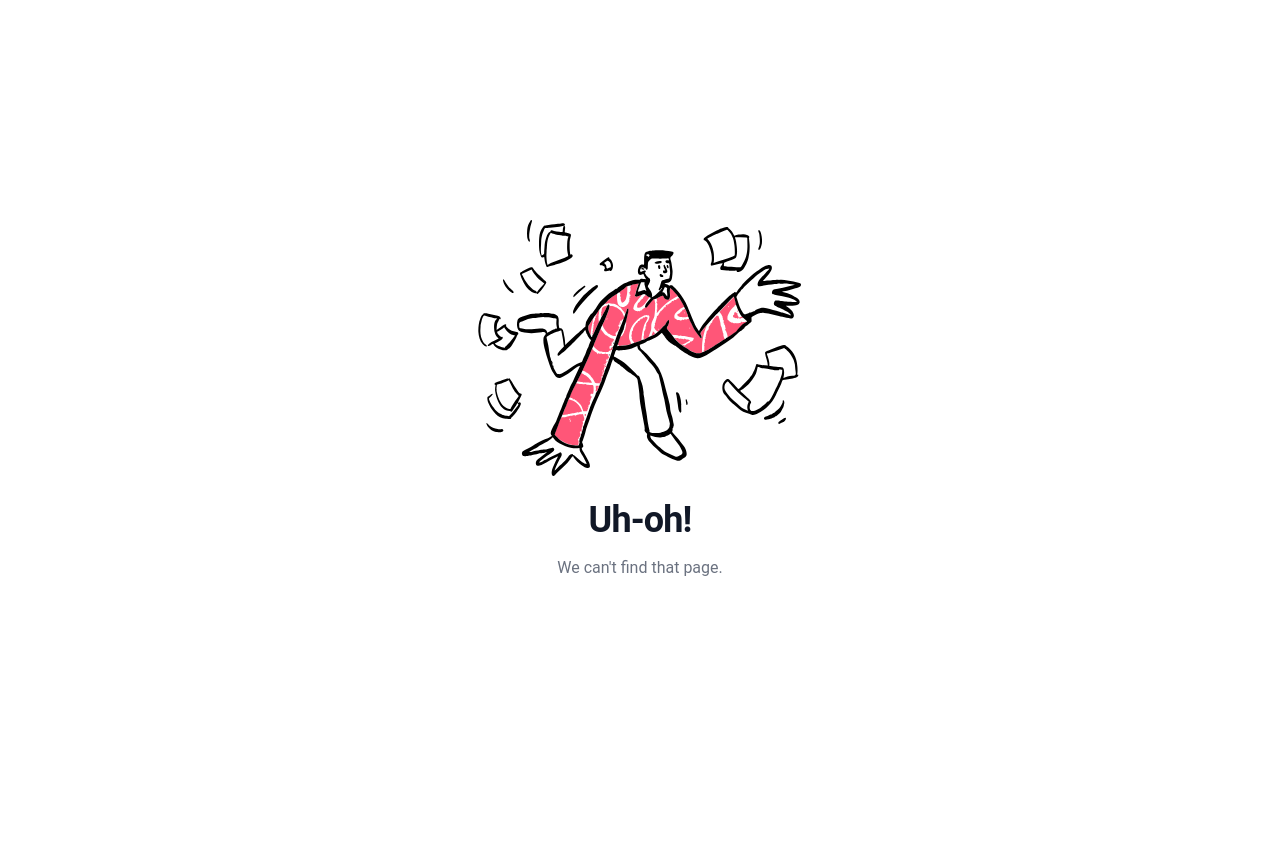
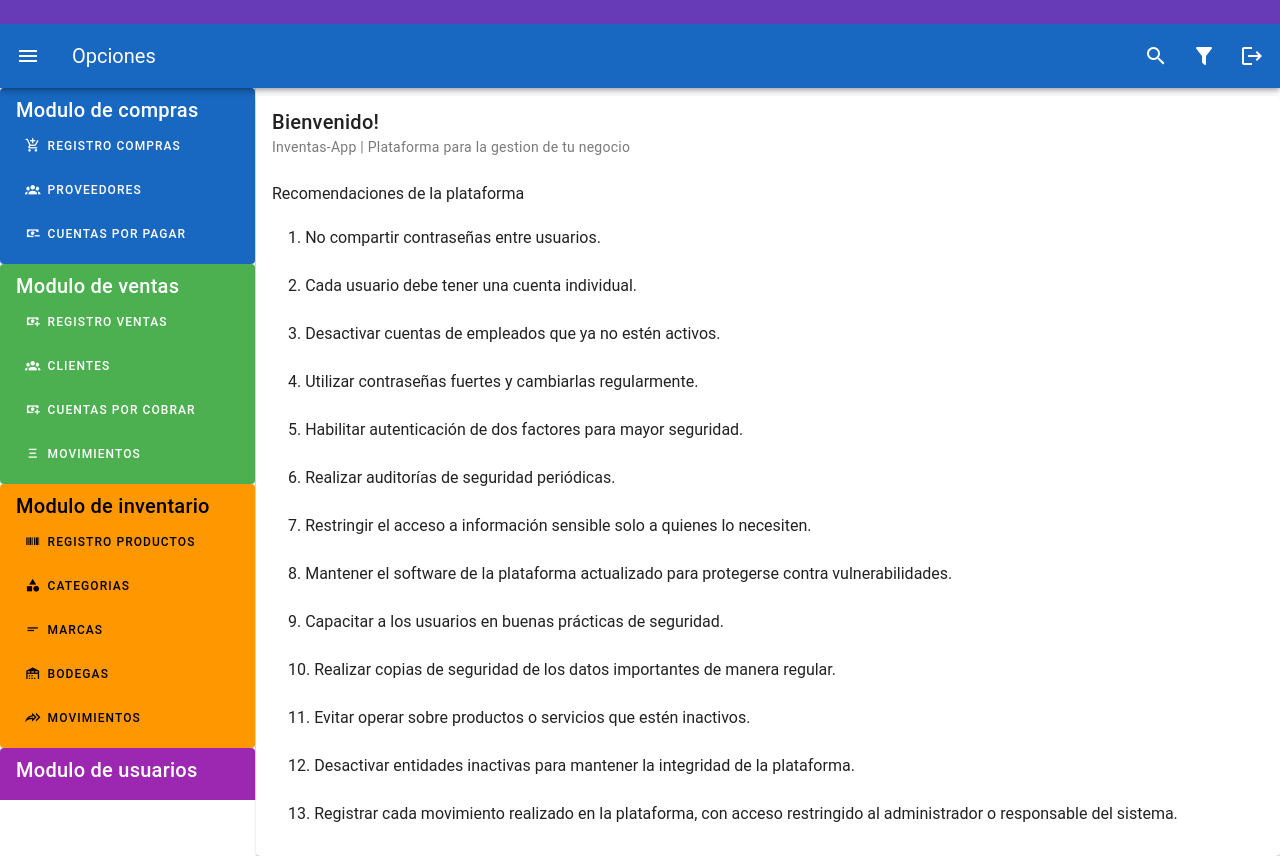
Before and after one commit to lororock/inventas-app-front, a Vue app: page /home in a window 1280 px wide. Before the commit the page ends 800 px from the top, so only its background shows below. Built offline with nearby package versions, Linux system fonts and the light colour scheme; sample sign-in values are in the browser's storage.

Commit message:
:sparkles: create new view for recommendation after login in app with details for list

```diff
--- a/src/assets/list.items.ts
+++ b/src/assets/list.items.ts
@@ -90,3 +90,19 @@ export const functionsDashboard = [
     ]
   },
 ];
+
+export const recommendationsFormDashboard = [
+  "No compartir contraseñas entre usuarios.",
+  "Cada usuario debe tener una cuenta individual.",
+  "Desactivar cuentas de empleados que ya no estén activos.",
+  "Utilizar contraseñas fuertes y cambiarlas regularmente.",
+  "Habilitar autenticación de dos factores para mayor seguridad.",
+  "Realizar auditorías de seguridad periódicas.",
+  "Restringir el acceso a información sensible solo a quienes lo necesiten.",
+  "Mantener el software de la plataforma actualizado para protegerse contra vulnerabilidades.",
+  "Capacitar a los usuarios en buenas prácticas de seguridad.",
+  "Realizar copias de seguridad de los datos importantes de manera regular.",
+  "Evitar operar sobre productos o servicios que estén inactivos.",
+  "Desactivar entidades inactivas para mantener la integridad de la plataforma.",
+  "Registrar cada movimiento realizado en la plataforma, con acceso restringido al administrador o responsable del sistema."
+]
--- a/src/router/index.ts
+++ b/src/router/index.ts
@@ -5,6 +5,7 @@ import Form from "../views/FormView.vue";
 import NotFound from "../views/NotFoundView.vue";
 import { useAuthStore } from "../store/auth.store.ts";
 import Login from "../views/Login.vue";
+import HomeDashboard from "../views/Dashboard/HomeDashboard.vue";
 
 const router = createRouter({
   history: createWebHistory(),
@@ -13,6 +14,12 @@ const router = createRouter({
       path: "/",
       name: "Login",
       component: Login,
+    },
+    {
+      path: "/home",
+      name: "Home",
+      component: HomeDashboard,
+      meta: { requiresAuth: true },
     },
     {
       path: "/form",
--- /dev/null
+++ b/src/views/Dashboard/HomeDashboard.vue
@@ -0,0 +1,15 @@
+<script setup lang="ts">
+
+import {recommendationsFormDashboard} from "../../assets/list.items.ts";
+</script>
+
+<template>
+  <v-card class="mt-2" title="Bienvenido!" subtitle="Inventas-App | Plataforma para la gestion de tu negocio">
+    <v-card-item>
+      Recomendaciones de la plataforma
+      <v-list>
+        <v-list-item v-for="(rec, index) in recommendationsFormDashboard">{{1 + index}}. {{rec}}</v-list-item>
+      </v-list>
+    </v-card-item>
+  </v-card>
+</template>
```
